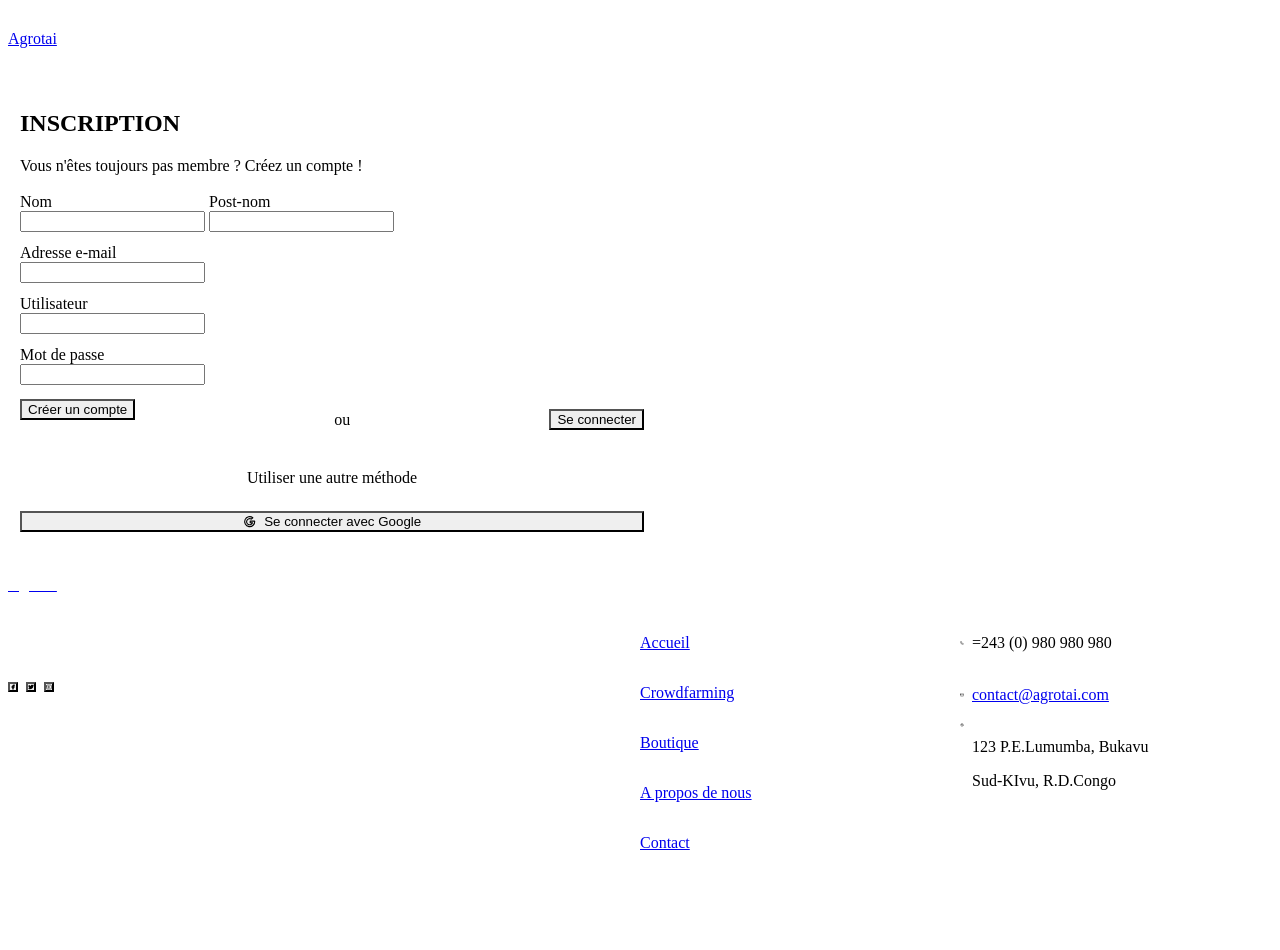
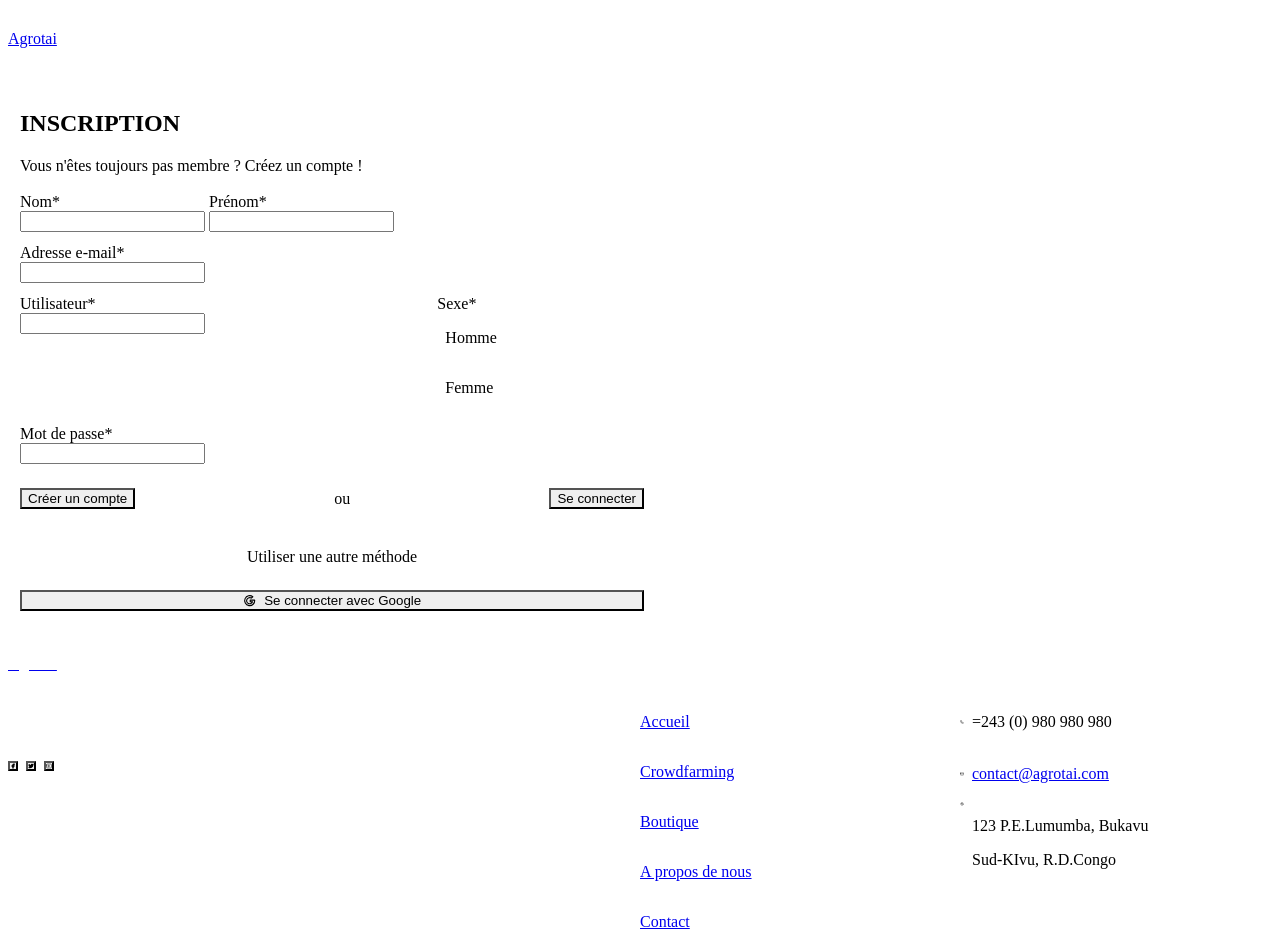
Before and after one commit to erulabs243/agrotai-gatsby, a Gatsby site: page /auth/register in a window 1280 px wide. Before the commit the page ends 876 px from the top, so only its background shows below. Built offline with nearby package versions, Linux system fonts and the light colour scheme; Gatsby itself is replaced by a stand-in of ours.

Commit message:
📦 NEW: setup registration

```diff
--- a/gatsby-browser.js
+++ b/gatsby-browser.js
@@ -7,3 +7,14 @@
 // You can delete this file if you're not using it
 import "@fontsource/barlow";
 import "@fontsource/dm-sans";
+
+import React from "react";
+import {Provider} from 'jotai'
+
+export const wrapRootElement = ({element}) => {
+    return (
+        <Provider>
+            {element}
+        </Provider>
+    )
+}
--- a/gatsby-ssr.js
+++ b/gatsby-ssr.js
@@ -7,6 +7,16 @@
 /**
  * @type {import('gatsby').GatsbySSR['onRenderBody']}
  */
-exports.onRenderBody = ({ setHtmlAttributes }) => {
+
+import React from 'react'
+import { Provider } from 'jotai'
+
+export const onRenderBody = ({ setHtmlAttributes }) => {
   setHtmlAttributes({ lang: `en` })
 }
+
+export const wrapRootElement = ({element}) => (
+  <Provider>
+    {element}
+  </Provider>
+)
--- /dev/null
+++ b/src/atoms.ts
@@ -0,0 +1,3 @@
+import { atom } from "jotai";
+
+export const authTokenAtom = atom<string>('');
--- a/src/components/header.tsx
+++ b/src/components/header.tsx
@@ -45,7 +45,7 @@ const navbarLinks: Array<NavbarLinksProps> = [
   },
   {
     label: "Participer à la campagne",
-    uri: "http://farming.agrotai.com/login",
+    uri: "/auth/login",
     isButton: true,
   },
 ]
--- a/src/components/particles/LoggedHeader.tsx
+++ b/src/components/particles/LoggedHeader.tsx
@@ -20,6 +20,8 @@ import { NavbarLinksProps } from "@propstypes/particles"
 import { Navlink } from "@components/particles"
 import {  IconHome2, IconLogout2, IconMenu2, IconTable, IconUser } from "@tabler/icons-react"
 import { navigate } from "gatsby"
+import { useSetAtom } from "jotai"
+import { authTokenAtom } from "../../atoms"
 
 type Props = {
   siteTitle: string;
@@ -49,7 +51,18 @@ const navbarLinks: Array<NavbarLinksProps> = [
   },
 ]
 
-const LoggedHeader = ({ siteTitle, username }: Props) => (
+const LoggedHeader = ({ siteTitle, username }: Props) => {
+
+  const setAuthToken = useSetAtom(authTokenAtom)
+
+  const logout = () => {
+    setAuthToken('')
+    localStorage.removeItem('agrotai-authToken')
+    localStorage.removeItem('agrotai-lastLogged')
+    navigate('/')
+  }
+
+  return(
   <Box
     as="header"
     w="full"
@@ -165,6 +178,7 @@ const LoggedHeader = ({ siteTitle, username }: Props) => (
                           as={IconLogout2}
                         />
                       }
+                      onClick={logout}
                     >
                       Deconnexion
                     </Button>
@@ -215,6 +229,6 @@ const LoggedHeader = ({ siteTitle, username }: Props) => (
       </HStack>
     </Container>
   </Box>
-)
+)}
 
 export default LoggedHeader
--- a/src/pages/auth/register.tsx
+++ b/src/pages/auth/register.tsx
@@ -5,7 +5,15 @@ import {
   Link,
   Text,
   Button,
-  Icon
+  Icon,
+  FormControl,
+  FormLabel,
+  Input,
+  AlertIcon,
+  Alert,
+  FormErrorMessage,
+  RadioGroup,
+  Radio,
 } from '@chakra-ui/react';
 import {navigate} from 'gatsby';
 import Layout from '@layouts/layout'
@@ -16,12 +24,72 @@ import {
   FormButton
 } from '@components/particles'
 import { IconBrandGoogle } from '@tabler/icons-react';
+import { useForm } from 'react-hook-form';
+import { registrationSchema, registrationType } from '@propstypes/schemas/register.schema';
+import { yupResolver } from '@hookform/resolvers/yup';
+import axios from 'axios';
+import { useSetAtom } from 'jotai';
+import { authTokenAtom } from '../../atoms';
 
 const Register: React.FC = () => {
 
-  const handleSubmit = () => {
-    navigate('/ligantoine02/dashboard');
-    return null;
+  const [authError, setAuthError] = React.useState<string>('')
+  const [isSubmitting, setIsSubmitting] = React.useState<boolean>(false)
+
+  const setAuthToken = useSetAtom(authTokenAtom)
+
+  const initialValues: registrationType = {
+    firstName: '',
+    lastName: '',
+    email: '',
+    username: '',
+    gender: '',
+    password: ''
+  }
+
+  const {
+    register,
+    handleSubmit,
+    setError,
+    setValue,
+    formState: {errors}
+  } = useForm({
+    defaultValues: initialValues,
+    resolver: yupResolver(registrationSchema)
+  })
+
+  const formSubmit = async (values: registrationType) => {
+    setIsSubmitting(true)
+    console.log(JSON.stringify(values, null, 2))
+    try{
+      //Check if username is used
+
+      //Check if email is used
+
+      const res = await axios.post("http://localhost:1337/api/auth/local/register", {
+        fullName: values.firstName + ' ' + values.lastName,
+        username: values.username,
+        email: values.email,
+        gender: values.gender,
+        password: values.password
+      })
+
+      if(res) {
+        const data = res.data
+        setAuthToken(data.jwt)
+        localStorage.setItem('agrotai-authToken', data.jwt)
+        localStorage.setItem('agrotai-lastLogged', Date.now().toString())
+
+        navigate(`/${data.user.username}/dashboard`)
+      } else {
+        setAuthError("E-mail ou utilisateur déjà attribués")
+        setIsSubmitting(false)
+      }
+    } catch(err) {
+      setAuthError("E-mail ou utilisateur déjà attribués")
+      setIsSubmitting(false)
+    }
+    setIsSubmitting(false)
   }
 
   return (
@@ -40,49 +108,66 @@ const Register: React.FC = () => {
               heading="Inscription"
               subheading="Vous n'êtes toujours pas membre ? Créez un compte !" />
 
+            <form method='post' onSubmit={handleSubmit(formSubmit)}>
               <Stack direction="column">
+                    {authError && <Alert my={2} status="error">
+                      <AlertIcon />
+                      {authError}
+                      </Alert>
+                    }
                 <Stack direction="row" gap={4}>
-                  <FormInput
-                    name="firstName"
-                    label='Nom'
-                    onChange={() => console.log('name')}
-                    type='text'
-                  />
-                  <FormInput
-                    name="lastName"
-                    label='Post-nom'
-                    onChange={() => console.log('lastName')}
-                    type="text"
-                  />
+
+                    <FormControl my={2} isRequired isInvalid={'firstName' in errors}>
+                      <FormLabel fontSize="sm" color="gray.700">Nom</FormLabel>
+                      <Input type='text' {...register('firstName')} />
+                      <FormErrorMessage>{errors.firstName?.message}</FormErrorMessage>
+                    </FormControl>
+                    <FormControl my={2} isRequired isInvalid={'lastName' in errors}>
+                      <FormLabel fontSize="sm" color="gray.700">Prénom</FormLabel>
+                      <Input type='text' {...register('lastName')} />
+                      <FormErrorMessage>{errors.lastName?.message}</FormErrorMessage>
+                    </FormControl>
                 </Stack>
-                <FormInput
-                  name="email"
-                  label="Adresse e-mail"
-                  onChange={() => console.log('email')}
-                  type='email'
-                />
-                <FormInput
-                  name="username"
-                  label='Utilisateur'
-                  onChange={() =>console.log('email')}
-                  type="text"
-                  />
-                  <FormInput
-                    name="password"
-                    label="Mot de passe"
-                    type="password"
-                    onChange={() => console.log('password')}
-                  />
+                <FormControl my={2} isRequired isInvalid={'email' in errors}>
+                  <FormLabel fontSize="sm" color="gray.700">Adresse e-mail</FormLabel>
+                  <Input type="email" {...register('email')} />
+                  <FormErrorMessage>{errors.email?.message}</FormErrorMessage>
+                </FormControl>
+                <Stack direction="row" gap={4}>
+                  <FormControl flex={2} my={2} isRequired isInvalid={'username' in errors}>
+                    <FormLabel fontSize="sm" color="gray.700">Utilisateur</FormLabel>
+                    <Input type='text' {...register('username')} />
+                    <FormErrorMessage>{errors.username?.message}</FormErrorMessage>
+                  </FormControl>
+                  <FormControl isInvalid={'gender' in errors} flex={1} my={2} isRequired>
+                    <FormLabel fontSize="sm" color="gray.700">Sexe</FormLabel>
+                    <RadioGroup onChange={val => setValue('gender', val)}>
+                      <Stack direction="column" gap={0}>
+                        <Radio value="man"><Text fontSize="sm" color="gray.700">Homme</Text></Radio>
+                        <Radio value="woman"><Text fontSize="sm" color="gray.700">Femme</Text></Radio>
+                      </Stack>
+                    </RadioGroup>
+                  </FormControl>
+                </Stack>
+                <FormControl my={2} isRequired isInvalid={'password' in errors}>
+                  <FormLabel fontSize="sm" color="gray.700">Mot de passe</FormLabel>
+                  <Input type='password' {...register('password')} />
+                  <FormErrorMessage>{errors.password?.message}</FormErrorMessage>
+                </FormControl>
                   <Stack
                     direction='row'
                     alignItems="center"
                     justifyContent="space-between"
                   >
-                    <FormButton label="Créer un compte" fn={handleSubmit} />
+                    <Button
+                      type='submit'
+                      colorScheme='green'
+                      isLoading={isSubmitting}
+                    >Créer un compte</Button>
                     <Text>ou</Text>
                     <Button
                       variant="outline"
-                      colorScheme="green"
+                      colorScheme="gray"
                       onClick={() => navigate('/auth/login')}
                     >
                       Se connecter
@@ -109,6 +194,7 @@ const Register: React.FC = () => {
                   Se connecter avec Google
                 </Button>
               </Stack>
+            </form>
           </Box>
         </Stack>
     </Layout>
--- /dev/null
+++ b/src/propstypes/schemas/register.schema.ts
@@ -0,0 +1,15 @@
+import * as yup from 'yup';
+
+export const registrationSchema = yup.object({
+    firstName: yup.string().required('Veuillez insérer votre nom'),
+    lastName: yup.string().required('Veuillez insérer votre prénom'),
+    email: yup
+        .string()
+        .required('Veuillez mentionner votre e-mail')
+        .email('Votre e-mail est invalide'),
+    username: yup.string().required('Choisissez un utilisateur'),
+    gender: yup.string().required('Etes-vous un Homme ou une Femme ?'),
+    password: yup.string().required('Choisissez un mot de passe')
+})
+
+export type registrationType = yup.InferType<typeof registrationSchema>
```
Also changed, not shown: src/layouts/logged.tsx (+6 -2 lines), src/pages/auth/login.tsx (+21 -6 lines), src/utils.ts (added).
